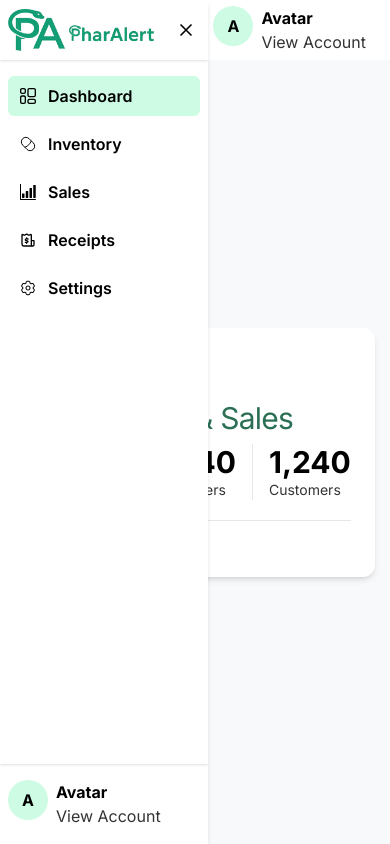
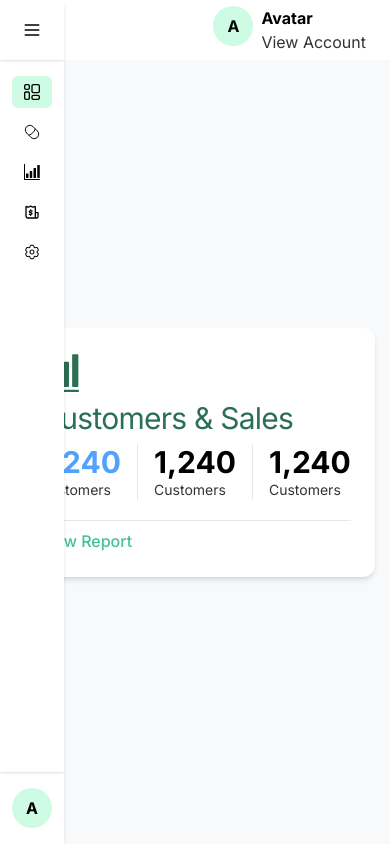
Before and after one commit to Arupyaa/pharalert-frontend, a React (Vite) app: page /pharmacy/dashboard in a window 390 px wide. Built offline with nearby package versions, Linux system fonts and the light colour scheme.

Commit message:
added overlay component and custom hook for mobile screen
added generic overlay component that accepts callback function and state
added custom hook useIsMobile to detect if window size is mobile screen or smaller and returns a state isMobile

```diff
--- /dev/null
+++ b/src/components/shared/Overlay.jsx
@@ -0,0 +1,15 @@
+export default function Overlay({ onClose, isVisible = true }) {
+    if (!isVisible) return null;
+
+    return (
+        <div
+            onClick={onClose}
+            className="
+                fixed inset-0
+                bg-black/50 backdrop-blur-sm
+                z-40
+                transition-opacity duration-300 ease-in-out
+            "
+        />
+    );
+}
--- a/src/components/shared/RetractableSidebar/RetractableSidebar.jsx
+++ b/src/components/shared/RetractableSidebar/RetractableSidebar.jsx
@@ -1,18 +1,33 @@
-import { useState } from "react";
+import { use, useEffect, useState } from "react";
 
 import SidebarFooter from "./SidebarFooter.jsx";
 import SidebarHeader from "./SidebarHeader.jsx";
 import SidebarContent from "./SidebarContent.jsx";
+import { useIsMobile } from "../../../hooks/useIsMobile.js";
 
 
 
+export default function RetractableSidebar({ sidebarItems, sidebarLogo, setOverlay, collapsed, setCollapsed }) {
+    //custom hook to check if window is mobile size or not
+    const isMobile = useIsMobile();
 
-export default function RetractableSidebar({sidebarItems,sidebarLogo}) {
-    const [collapsed, setCollapsed] = useState(false);
+    //show overlay in mobile view only when sidebar is showing
+    useEffect(() => {
+        if (collapsed == false && isMobile) {
+            setOverlay(true);
+        }
+        else {
+            setOverlay(false);
+        }
+    }, [collapsed, isMobile])
+
+
 
     return (
         //z-100 is needed to make sure aside is above other elements and the shadow appears correctly
         <aside
+            // stop propagation to overlay so it doesn't close it when clicking on sidebar
+            onClick={(e) => e.stopPropagation()}
             className={`h-screen bg-neutral-main shadow-md absolute top-0 left-0 sm:static
         flex flex-col overflow-hidden z-100
         transition-all duration-300 ease-in-out shrink-0
@@ -21,12 +36,12 @@ export default function RetractableSidebar({sidebarItems,sidebarLogo}) {
         ${collapsed ? "w-16" : "w-52 sm:w-60 lg:w-56"}`}>
 
             {/* Logo Section */}
-            <SidebarHeader collapsed={collapsed} setCollapsed={setCollapsed} sidebarLogo={sidebarLogo}/>
+            <SidebarHeader collapsed={collapsed} setCollapsed={setCollapsed} sidebarLogo={sidebarLogo} />
 
             {/* Navigation */}
-            <SidebarContent sidebarItems={sidebarItems} collapsed={collapsed}/>
+            <SidebarContent sidebarItems={sidebarItems} collapsed={collapsed} />
             {/* avatar section for both collapsed image only or uncollapsed with image and name */}
-            <SidebarFooter collapsed={collapsed}/>
+            <SidebarFooter collapsed={collapsed} />
         </aside>
     );
 }
--- /dev/null
+++ b/src/hooks/useIsMobile.js
@@ -0,0 +1,18 @@
+import { useEffect, useState } from "react";
+//custom hook to detect screen size is mobile or not
+export function useIsMobile() {
+    const [isMobile, setIsMobile] = useState(
+        window.matchMedia("(max-width: 640px)").matches
+    );
+
+    useEffect(() => {
+        const media = window.matchMedia("(max-width: 640px)");
+
+        const listener = () => setIsMobile(media.matches);
+
+        media.addEventListener("change", listener);
+        return () => media.removeEventListener("change", listener);
+    }, []);
+
+    return isMobile;
+}
--- a/src/pages/pharmacy/PharmacyDashboard.jsx
+++ b/src/pages/pharmacy/PharmacyDashboard.jsx
@@ -1,5 +1,7 @@
 import RetractableSidebar from "../../components/shared/RetractableSidebar/RetractableSidebar";
 import PDashboardMain from "../../features/pharmacy/components/PDashboardMain";
+import Overlay from "../../components/shared/Overlay.jsx";
+
 
 //logos and icons
 import logoName from '../../assets/logo_name v1.1.svg'
@@ -11,7 +13,8 @@ import SalesIcon from "../../features/pharmacy/svg/SalesIcon.jsx";
 import { useAvatarStore } from "../../store/UseAvatarStore.js";
 import avatarImage from "../../assets/avatar.avif"
 import DashboardNavBar from "../../features/pharmacy/components/DashboardNavBar.jsx";
-
+import { useState } from "react";
+import { useIsMobile } from "../../hooks/useIsMobile.js";
 
 const dashboardItems = [
     { name: "Dashboard", path: "/pharmacy/dashboard", icon: DashboardIcon },
@@ -24,11 +27,26 @@ const dashboardItems = [
 
 
 export default function PharmacyDashboard() {
+    //custom hook to check if window is mobile size or not
+    const isMobile = useIsMobile();
+    const [overlay, setOverlay] = useState(false);
+    //set sidebar initially as closed if you open page on mobile otherwise start it as opened
+    const [collapsed, setCollapsed] = useState(isMobile ? true : false);
     // const {changeAvatarName,changeAvatarImage} = useAvatarStore(); //for testing purposes for the avatar store
     return (
         <>
+            {/* overlay */}
+            <Overlay
+                isVisible={overlay}
+                onClose={() => { setOverlay(false); setCollapsed(true) }}
+            />
             {/* all of this is wrapped by master page flex layout */}
-            <RetractableSidebar sidebarLogo={logoName} sidebarItems={dashboardItems} />
+            <RetractableSidebar sidebarLogo={logoName}
+                sidebarItems={dashboardItems}
+                setOverlay={setOverlay}
+                setCollapsed={setCollapsed}
+                collapsed={collapsed}
+            />
             <div className="flex flex-col w-full h-screen">
                 <DashboardNavBar />
                 <PDashboardMain />
```
